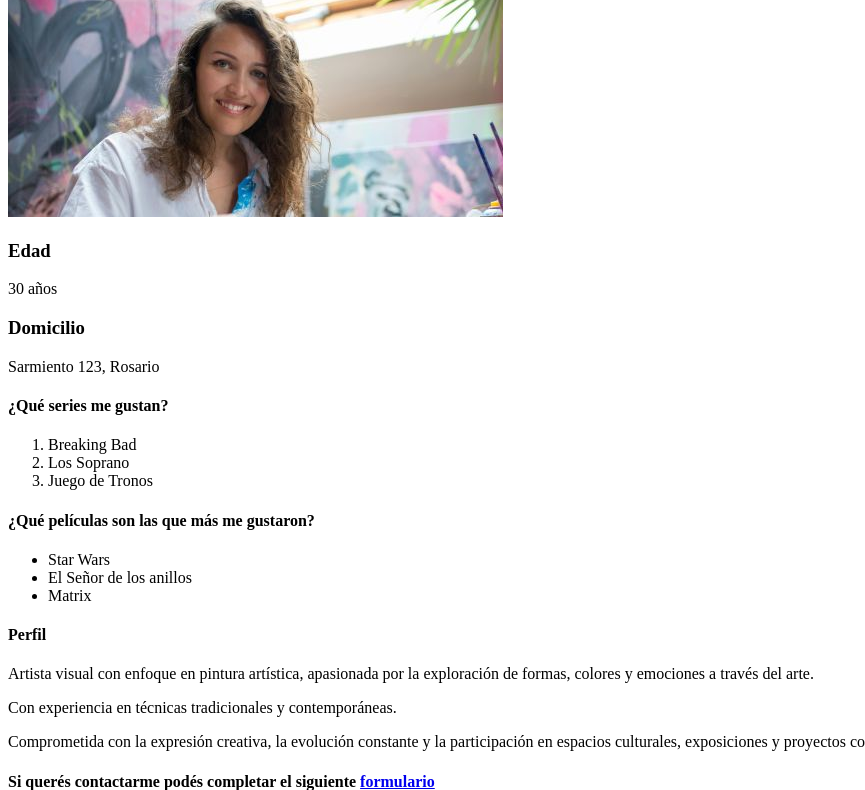
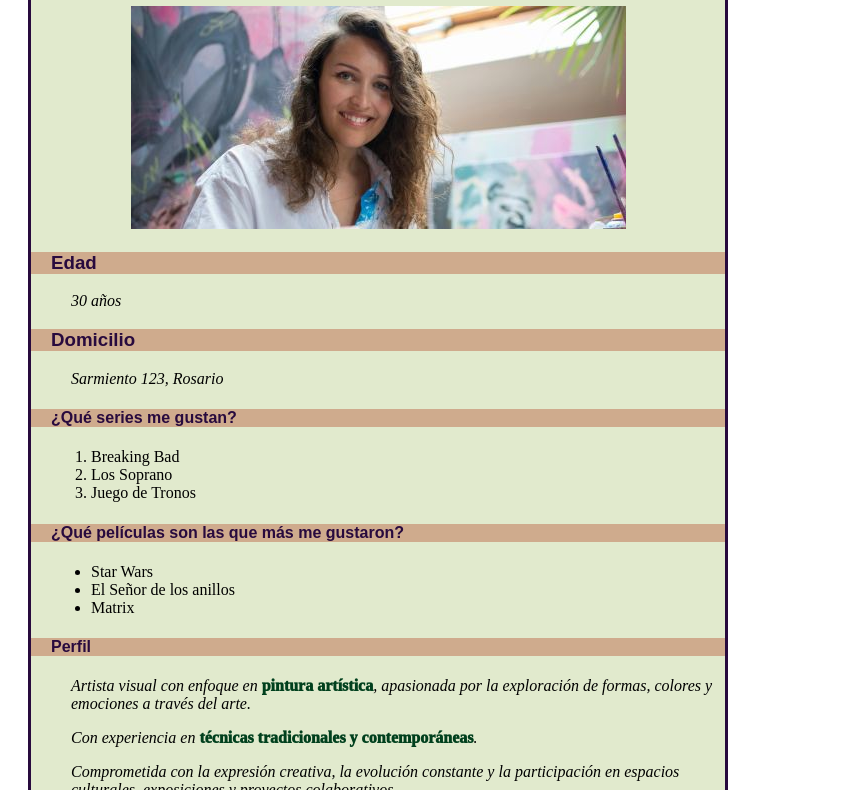
Before and after one commit to Rocio-Vale/diplo-full-stack, a plain HTML site: page modulo1-u2/cv.html in a window 1280 px wide. Shown: the part 86-876 px from the top of the page, without its empty margins (0-865 px from the left). Drawn offline with Linux system fonts and the light colour scheme.

Commit message:
Agrego hoja de estilo

```diff
--- a/modulo1-u2/cv.html
+++ b/modulo1-u2/cv.html
@@ -1,13 +1,19 @@
 <!DOCTYPE html>
 <html lang="es">
+
 <head>
     <meta charset="UTF-8">
     <meta name="viewport" content="width=device-width, initial-scale=1.0">
     <title>Curriculum Vitae</title>
+    <link rel="stylesheet" href="styles.css">
 </head>
+
 <body>
+    <div class="general">
+        <div class="cabecera">
             <h1>María Gómez</h1>
             <img src="img/Maria-Gomez.jpg" alt="María Gómez">
+        </div>
 
         <h3>Edad</h3>
         <p>30 años</p>
@@ -30,11 +36,15 @@
         </ul>
 
         <h4>Perfil</h4>
-    <p>Artista visual con enfoque en pintura artística, apasionada por la exploración de formas, colores y emociones a través del arte.</p>
-    <p>Con experiencia en técnicas tradicionales y contemporáneas.</p>
-    <p>Comprometida con la expresión creativa, la evolución constante y la participación en espacios culturales, exposiciones y proyectos colaborativos.</p>
+        <p>Artista visual con enfoque en <span class="destacado">pintura artística</span>, apasionada por la exploración
+            de
+            formas, colores y emociones a través del arte.</p>
+        <p>Con experiencia en <span class="destacado">técnicas tradicionales y contemporáneas</span>.</p>
+        <p>Comprometida con la expresión creativa, la evolución constante y la participación en espacios culturales,
+            exposiciones y proyectos colaborativos.</p>
 
         <h4>Si querés contactarme podés completar el siguiente <a href="form.html" target="_blank">formulario</a></h4>
+    </div>
+</body>
 
-</body>
 </html>
--- /dev/null
+++ b/modulo1-u2/styles.css
@@ -0,0 +1,45 @@
+.general{
+    background-color: #E1EACD;
+    width: 700px;
+    border: 3px solid #280A3E ;
+    box-sizing: border-box;
+    margin-left: 20px;
+}
+
+.destacado{
+    color: #00401d;
+    font-weight: 1000;
+    font-style: normal;
+}
+
+.cabecera{
+    text-align: center;
+}
+
+h1 {
+    font-family: Verdana, Geneva, Tahoma, sans-serif;
+    color: #280A3E;
+    background-color: #689B8A;
+    padding-left: 20px;
+    text-transform: uppercase;
+}
+
+h3, h4 {
+    font-family: Arial, Helvetica, sans-serif;
+    background-color: #CFAB8D;
+    color: #280A3E;
+    padding-left: 20px;
+}
+
+p{
+    padding-left: 40px;
+    font-style: italic;
+}
+
+ol, ul{
+    padding-left: 60px;
+}
+
+input{
+    background-color: #CFAB8D;
+}
```
Also changed, not shown: modulo1-u2/form.html (+9 -0 lines). Lines whose indentation alone changed are shown as unchanged.
